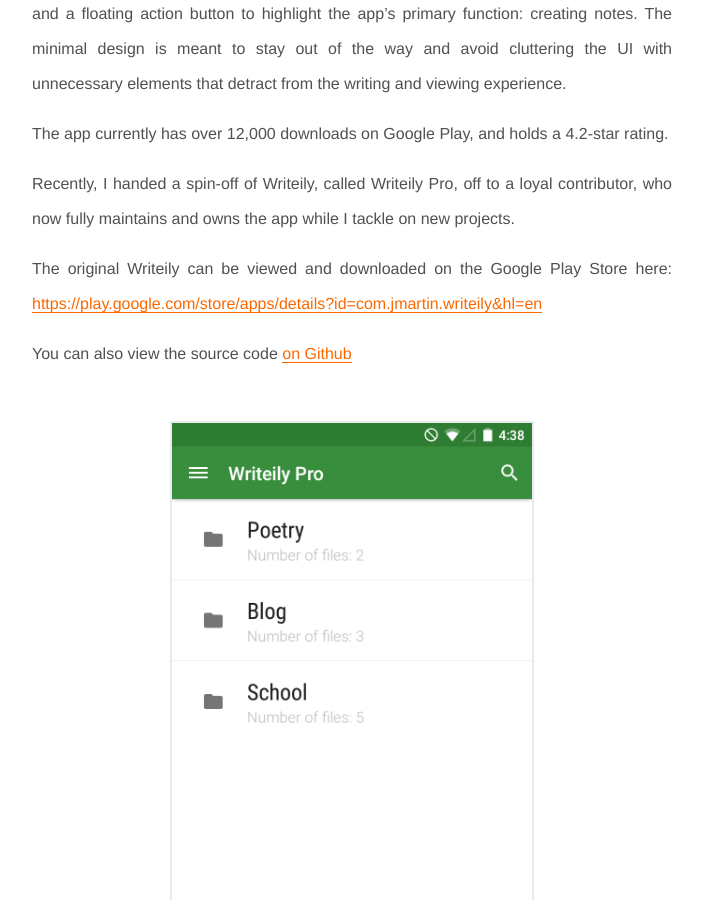
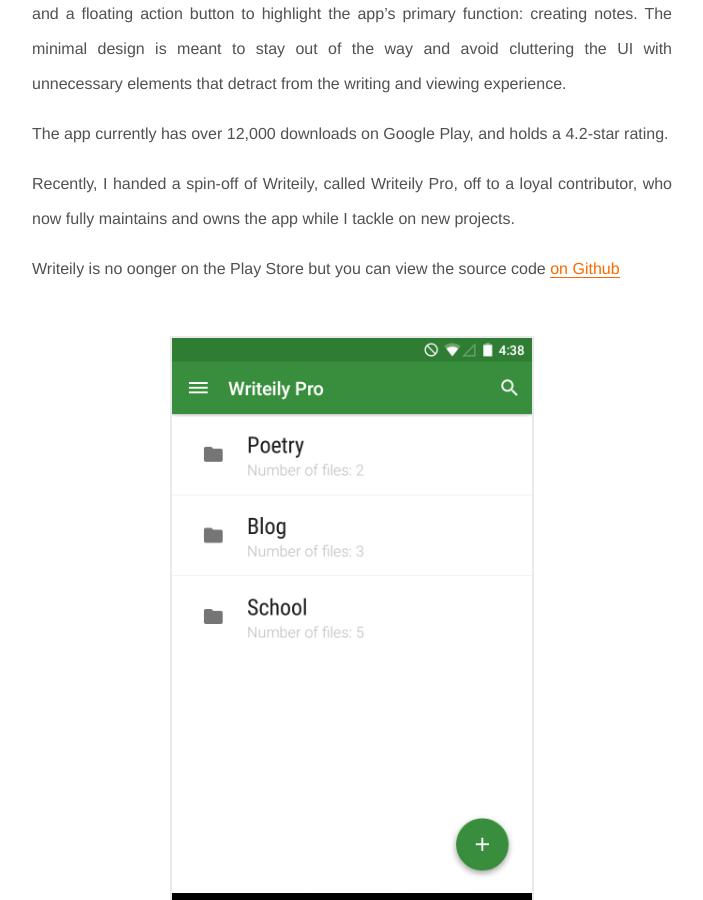
Before and after one commit to jffrymrtn/jffrymrtn.github.io, a Jekyll site: the page built from _posts/2014-7-31-writeily.md, in a window 1280 px wide and 900 px high, scrolled down 374 px. Shown: the whole window, without its empty margins (288-991 px from the left). Built offline with Jekyll 4.4.1, drawn with Linux system fonts in a browser that asks for light colours.

Commit message:
Update 2014-7-31-writeily.md

```diff
--- a/_posts/2014-7-31-writeily.md
+++ b/_posts/2014-7-31-writeily.md
@@ -20,10 +20,7 @@
 
 Recently, I handed a spin-off of Writeily, called Writeily Pro, off to a loyal contributor, who now fully maintains and owns the app while I tackle on new projects.
 
-The original Writeily can be viewed and downloaded on the Google Play Store here:
-[https://play.google.com/store/apps/details?id=com.jmartin.writeily&hl=en](https://play.google.com/store/apps/details?id=com.jmartin.writeily&hl=en)
-
-You can also view the source code [on Github](https://github.com/jffry-mrtn/writeily)
+Writeily is no oonger on the Play Store but you can view the source code [on Github](https://github.com/jffry-mrtn/writeily)
 
 ![screenshot](/images/projects/writeily/home.png)
 
```
